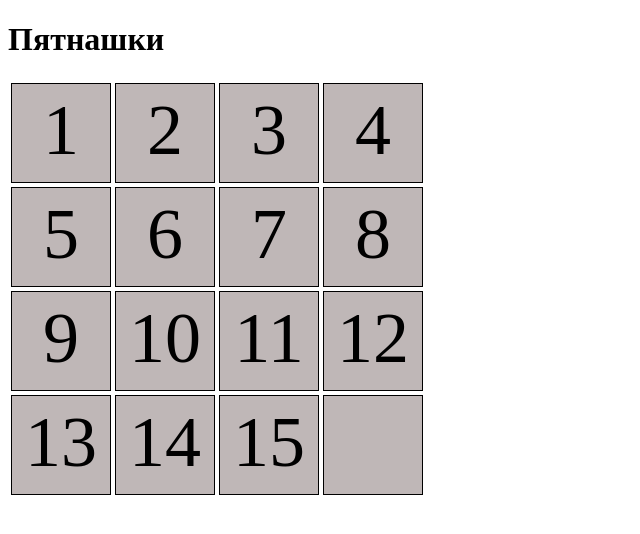
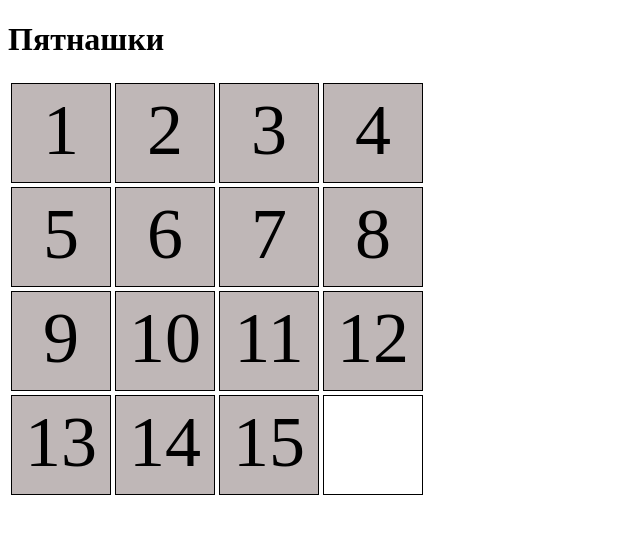
Before and after one commit to dabonka/fifteen, a React app: page / in a window 1280 px wide. Shown: the top 534 px of the page, without its empty margins (0-640 px from the left). Built offline with nearby package versions, Linux system fonts and the light colour scheme.

Commit message:
add conditional into Cell component

```diff
--- a/public/index.css
+++ b/public/index.css
@@ -1,5 +1,5 @@
 .mainBox {
-	display: flex;
+  display: flex;
   flex-wrap: wrap;
   height: 416px;
   width: 416px;
@@ -7,7 +7,7 @@
 }
 
 .cell {
-	height: 98px;
+  height: 98px;
   width: 98px;
   border-style: solid;
   border-width: 1px;
@@ -17,3 +17,15 @@
   font-size: 450%;
   background-color: #bfb7b7;
 }
+
+.cellNull {
+  height: 98px;
+  width: 98px;
+  border-style: solid;
+  border-width: 1px;
+  margin: 2px;
+  text-align: center;
+  line-height: 1.3em;
+  font-size: 450%;
+  background-color: white;
+}
--- a/src/components/Cell.js
+++ b/src/components/Cell.js
@@ -2,11 +2,21 @@ import React from 'react';
 import PropTypes from 'prop-types';
 
 function Cell(props){
+	const cellPosition = props.position
+	if (cellPosition) {
 	return(
 		<div className="cell">
-			{props.position}
+			{cellPosition}
 		</div>
 	)
+	} else {
+			return(
+		<div className="cellNull">
+			{cellPosition}
+		</div>
+	)
+
+	}
 }
 
 Cell.propTypes = {
```
